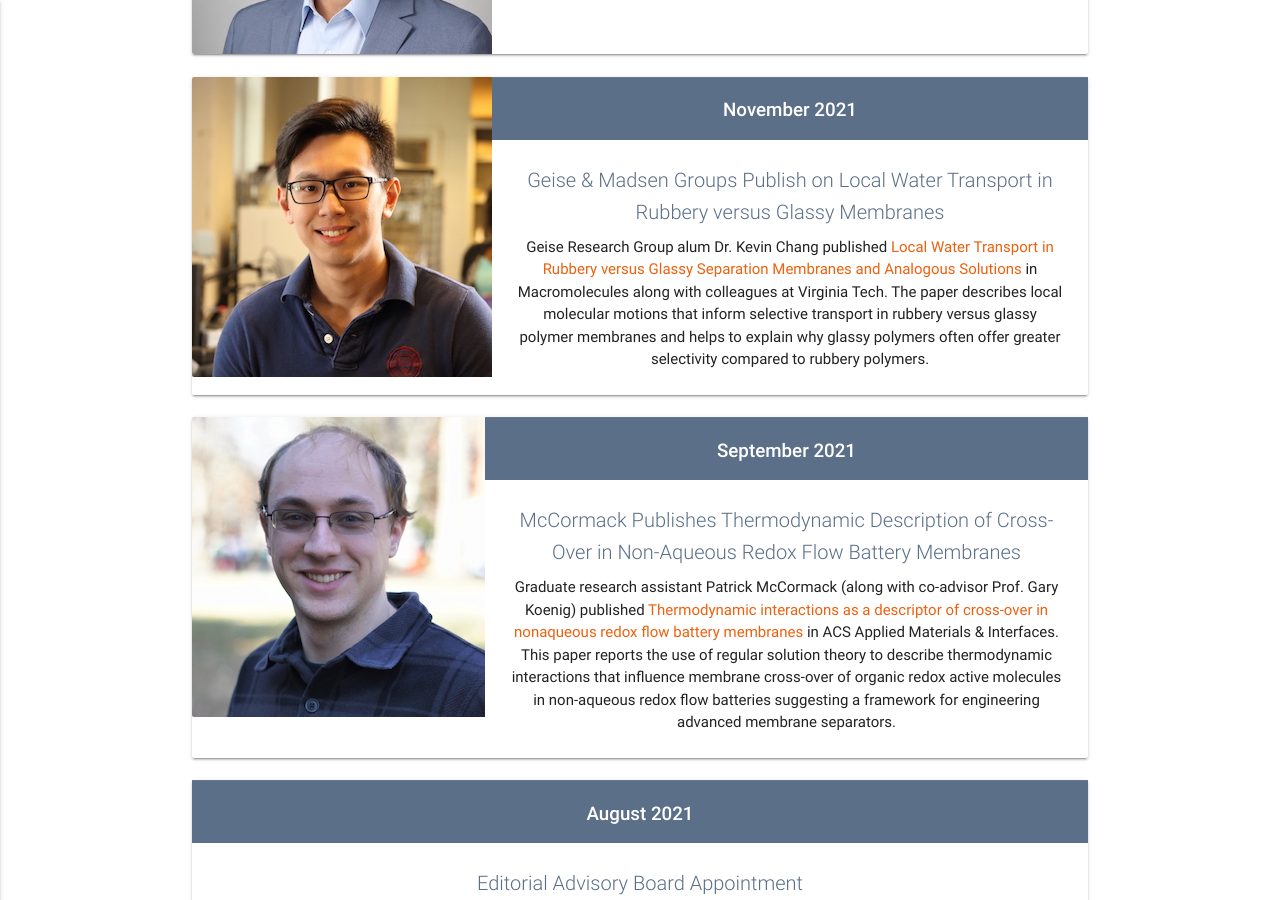
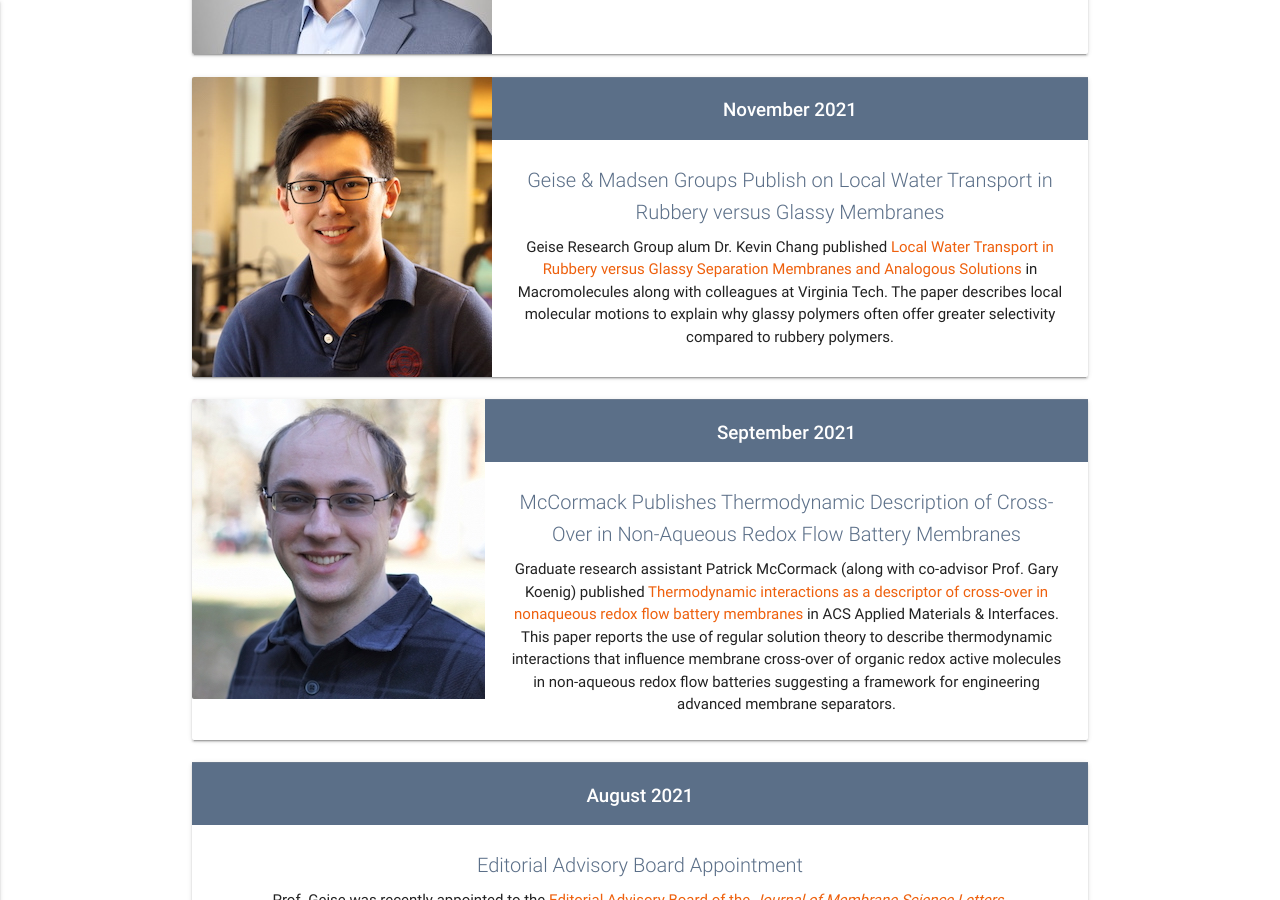
Before and after one commit to geisegroup/geisegroup.github.io, a Jekyll site: the page built from index.md, in a window 1280 px wide and 900 px high, scrolled down 2692 px. Built offline with Jekyll 4.4.1, drawn with Linux system fonts in a browser that asks for light colours; nearby versions of some CDN libraries.

Commit message:
Update 21_chang_macro.html

```diff
--- a/_newsItems/21_chang_macro.html
+++ b/_newsItems/21_chang_macro.html
@@ -2,6 +2,6 @@
 date: 2021-11-17
 year: 2021
 title: Geise & Madsen Groups Publish on Local Water Transport in Rubbery versus Glassy Membranes
-text: Geise Research Group alum Dr. Kevin Chang published <a href="https://doi.org/10.1021/acs.macromol.1c01746" target="_blank" rel="noopener">Local Water Transport in Rubbery versus Glassy Separation Membranes and Analogous Solutions</a> in Macromolecules along with colleagues at Virginia Tech. The paper describes local molecular motions that inform selective transport in rubbery versus glassy polymer membranes and helps to explain why glassy polymers often offer greater selectivity compared to rubbery polymers.
+text: Geise Research Group alum Dr. Kevin Chang published <a href="https://doi.org/10.1021/acs.macromol.1c01746" target="_blank" rel="noopener">Local Water Transport in Rubbery versus Glassy Separation Membranes and Analogous Solutions</a> in Macromolecules along with colleagues at Virginia Tech. The paper describes local molecular motions to explain why glassy polymers often offer greater selectivity compared to rubbery polymers.
 image: chang.jpg
 ---
```
